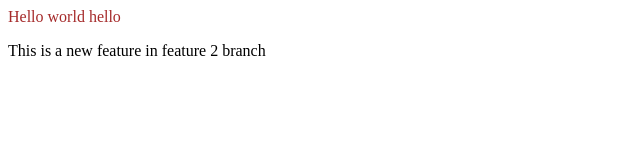
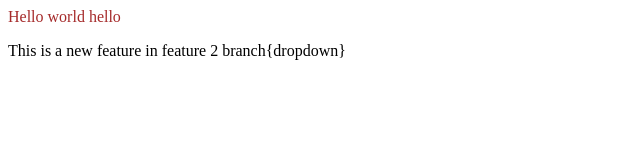
Before and after one commit to Abhiratnala/Localrepo, a plain HTML site: page index.html in a window 1280 px wide. Shown: the full height of the page, 0-640 px from the left. Drawn offline with Linux system fonts and the light colour scheme.

```diff
--- a/index.html
+++ b/index.html
@@ -1,2 +1,2 @@
 <p style="color:brown"> Hello world hello</p>
-<p> This is a new feature in feature 2 branch</p>
+<p> This is a new feature in feature 2 branch{dropdown}</p>
```
